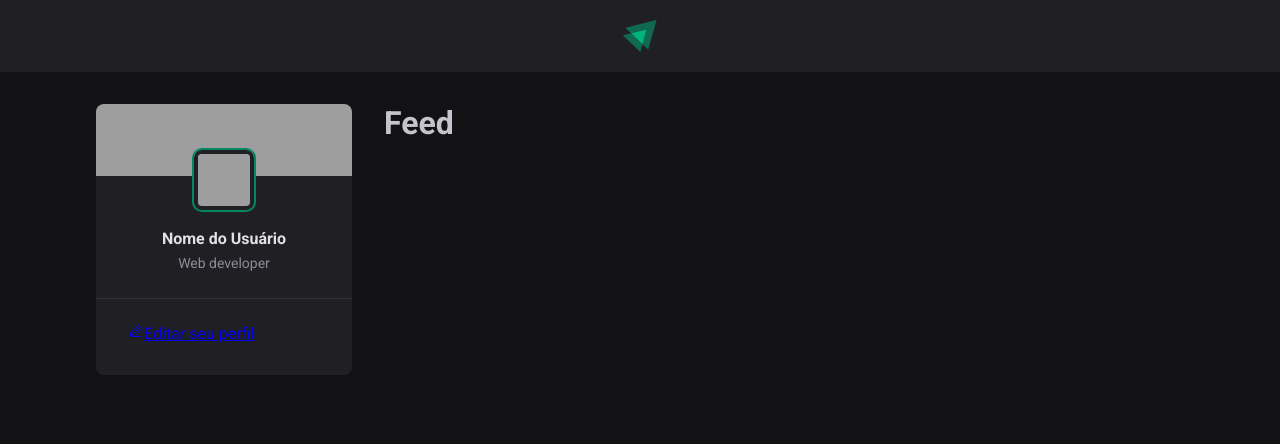
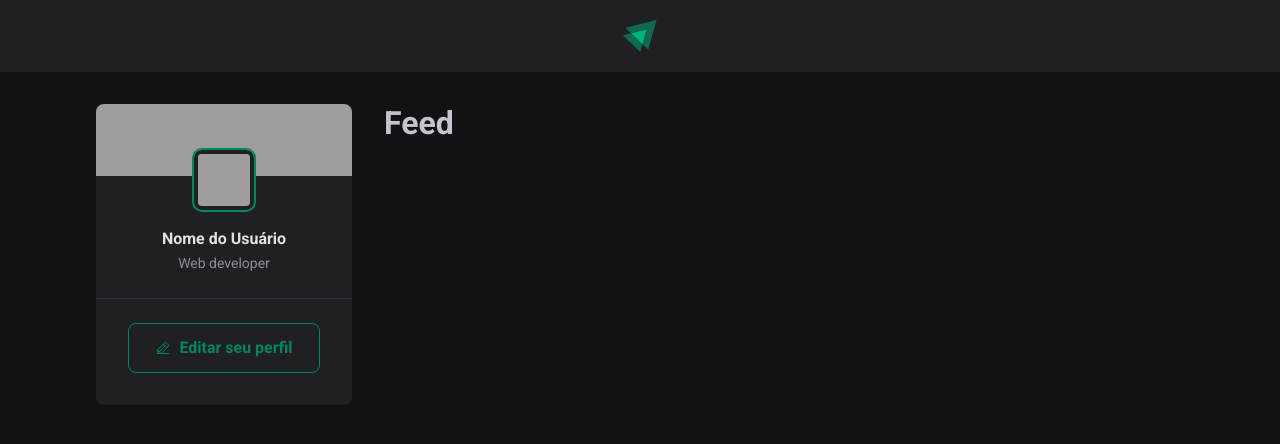
Before and after one commit to DiegoRCarvalho/ignite-feed, a React (Vite) app: page / in a window 1280 px wide. Shown: the top 444 px of the page. Built offline with nearby package versions, Linux system fonts and the light colour scheme; grey boxes are pictures that could not be loaded.

Commit message:
feat: style profile edit button

```diff
--- a/src/components/Sidebar.module.css
+++ b/src/components/Sidebar.module.css
@@ -44,3 +44,19 @@
   margin-top: 1.5rem;
   padding: 1.5rem 2rem 2rem;
 }
+
+.sidebar footer a {
+  text-decoration: none;
+  background: transparent;
+  color: var(--green-500);
+  border: 1px solid var(--green-500);
+  border-radius: 8px;
+  height: 50px;
+  padding: 0 1.5rem;
+  font-weight: bold;
+  display: block;
+  display: flex;
+  align-items: center;
+  justify-content: center;
+  gap: 0.5rem;
+}
```
